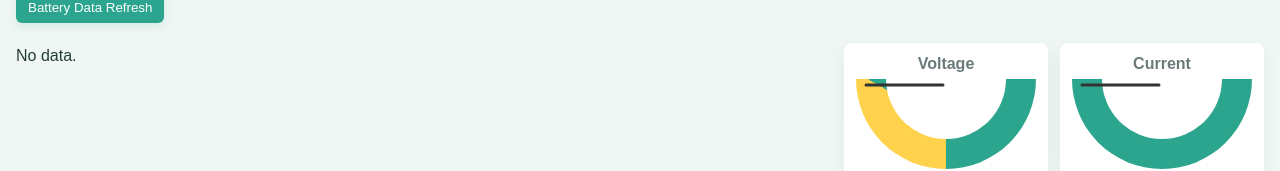
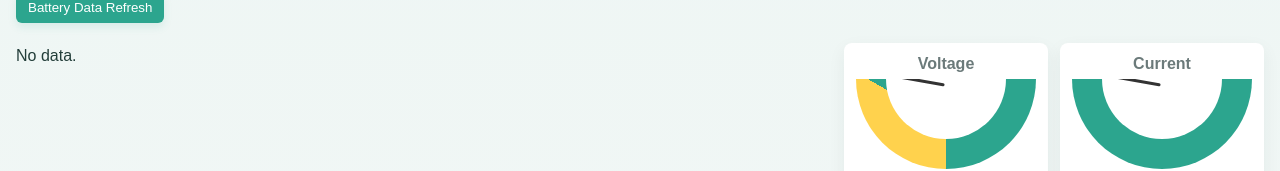
Before and after one commit to ashyrokoriadov/SmartHome, an Angular app in the folder SmartHome.UI/: page / in a window 1280 px wide. Shown: the part 130-301 px from the top of the page. Built offline with nearby package versions, Linux system fonts and the light colour scheme.

Commit message:
fix(ui): tilt gauge needles slightly downward

```diff
--- a/SmartHome.UI/src/app/app.component.html
+++ b/SmartHome.UI/src/app/app.component.html
@@ -41,7 +41,7 @@
 		<div class="gauge widget">
 			<div class="gauge-title">Voltage</div>
 			<div class="gauge-arc voltage" [style.--angle]="voltageAngle + 'deg'">
-				<div class="gauge-needle" [style.transform]="'rotate(' + (voltageAngle + 90) + 'deg)'" aria-hidden="true"></div>
+				<div class="gauge-needle" [style.transform]="'rotate(' + (voltageAngle + 100) + 'deg)'" aria-hidden="true"></div>
 			</div>
 			<div class="gauge-reading">{{ displayedVoltage }} V</div>
 		</div>
@@ -49,7 +49,7 @@
 		<div class="gauge widget">
 			<div class="gauge-title">Current</div>
 			<div class="gauge-arc current" [style.--angle]="currentAngle + 'deg'">
-				<div class="gauge-needle" [style.transform]="'rotate(' + (currentAngle + 90) + 'deg)'" aria-hidden="true"></div>
+				<div class="gauge-needle" [style.transform]="'rotate(' + (currentAngle + 100) + 'deg)'" aria-hidden="true"></div>
 			</div>
 			<div class="gauge-reading">{{ displayedCurrent }} A</div>
 		</div>
```
